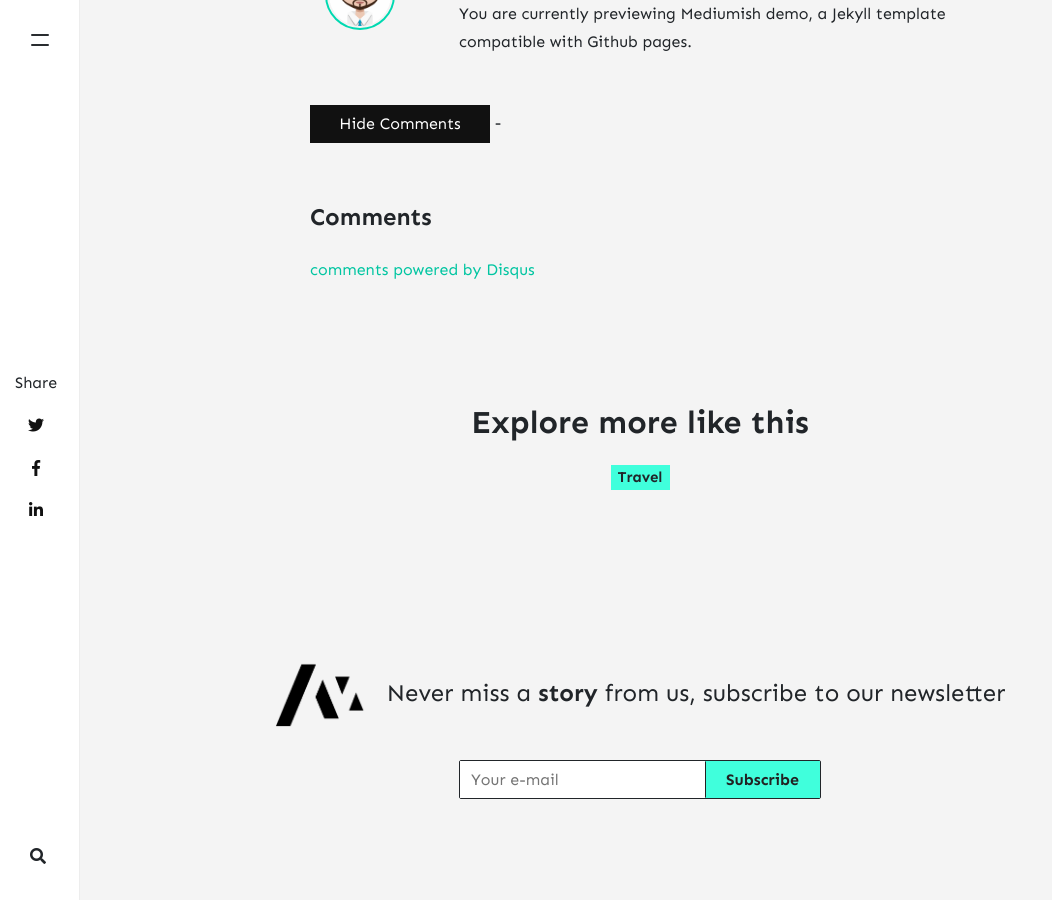
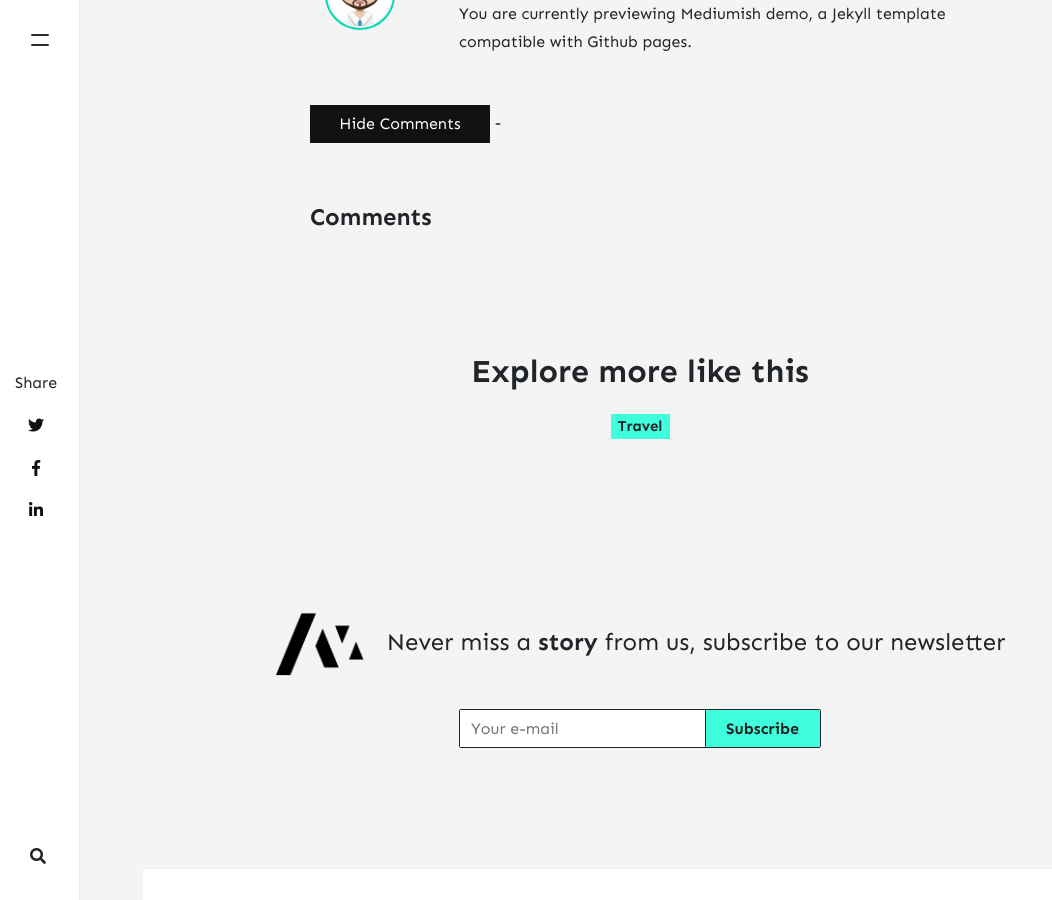
Before and after one commit to iabin/blog, a Jekyll site: the page built from _posts/2020-02-1-much-more-than-a-desert-trip-to-sahara.md, in a window 1280 px wide and 900 px high, scrolled down 1884 px. Shown: the whole window, without its empty margins (0-1052 px from the left). Built offline with Jekyll 4.4.1, drawn with Linux system fonts in a browser that asks for light colours; nearby versions of some CDN libraries; comment, search, counter and statistics services are not loaded; some of the changed lines change nothing that is shown.

Commit message:
Tratando de arreglar css

```diff
--- a/_includes/disqus.html
+++ b/_includes/disqus.html
@@ -1,14 +1,23 @@
 <section class="disqus">
     <div id="disqus_thread"></div>
-    <script type="text/javascript">
-        var disqus_shortname = '{{site.disqus}}';
-        var disqus_developer = 0;
-        (function() {
-            var dsq = document.createElement('script'); dsq.type = 'text/javascript'; dsq.async = true;
-            dsq.src = window.location.protocol + '//' + disqus_shortname + '.disqus.com/embed.js';
-            (document.getElementsByTagName('head')[0] || document.getElementsByTagName('body')[0]).appendChild(dsq);
+    <script>
+
+        /**
+        *  RECOMMENDED CONFIGURATION VARIABLES: EDIT AND UNCOMMENT THE SECTION BELOW TO INSERT DYNAMIC VALUES FROM YOUR PLATFORM OR CMS.
+        *  LEARN WHY DEFINING THESE VARIABLES IS IMPORTANT: https://disqus.com/admin/universalcode/#configuration-variables*/
+        /*
+        var disqus_config = function () {
+        this.page.url = PAGE_URL;  // Replace PAGE_URL with your page's canonical URL variable
+        this.page.identifier = PAGE_IDENTIFIER; // Replace PAGE_IDENTIFIER with your page's unique identifier variable
+        };
+        */
+        (function () { // DON'T EDIT BELOW THIS LINE
+            var d = document, s = d.createElement('script');
+            s.src = 'https://https-iabin-github-io-blog.disqus.com/embed.js';
+            s.setAttribute('data-timestamp', +new Date());
+            (d.head || d.body).appendChild(s);
         })();
     </script>
-    <noscript>Please enable JavaScript to view the <a href="http://disqus.com/?ref_noscript">comments powered by Disqus.</a></noscript>
-    <a href="http://disqus.com" class="dsq-brlink">comments powered by <span class="logo-disqus">Disqus</span></a>
+    <noscript>Please enable JavaScript to view the <a href="https://disqus.com/?ref_noscript">comments powered by
+            Disqus.</a></noscript>
 </section>
--- a/_layouts/default.html
+++ b/_layouts/default.html
@@ -136,7 +136,7 @@
 {% endif %}
 
 {% if page.layout == 'post' %}
-<script id="dsq-count-scr" src="//{{site.disqus}}.disqus.com/count.js"></script>
+<script id="dsq-count-scr" src="//{{site.disqus}}.disqus.com/count.js" async></script>
 {% endif %}
 
 </body>
```
